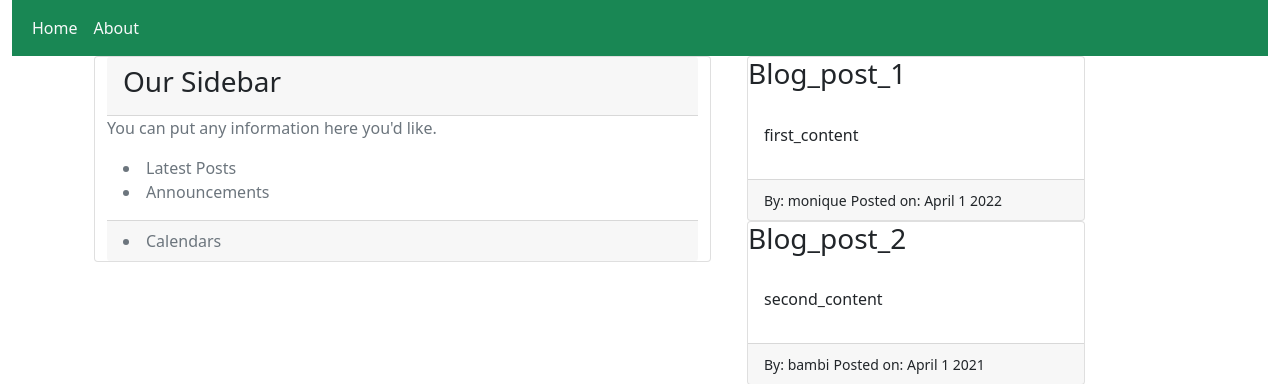
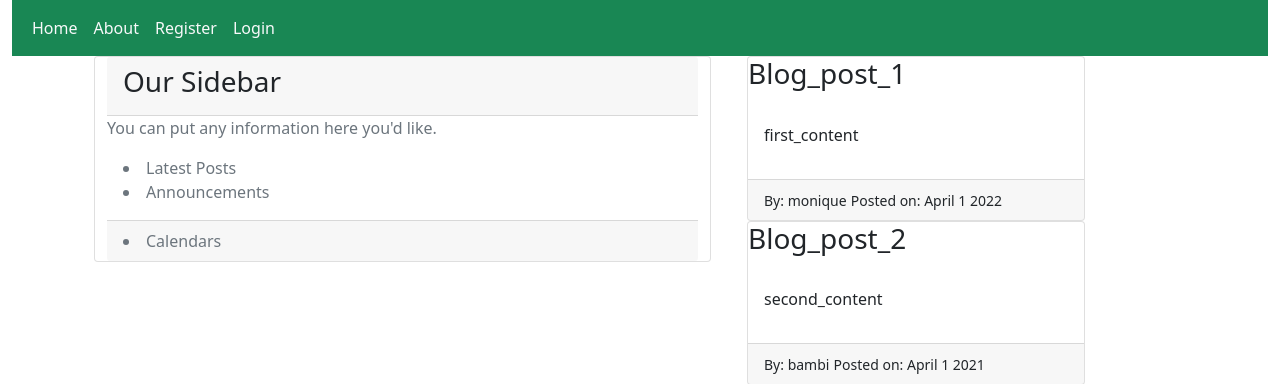
Before and after one commit to Moni-que/My_pitches, a Flask app: page / in a window 1280 px wide. Shown: the top 384 px of the page. Run offline with Flask 2, Linux system fonts and the light colour scheme.

Commit message:
add anchor links for register and login and href for each page

```diff
--- a/templates/navbar.html
+++ b/templates/navbar.html
@@ -6,10 +6,16 @@
       <div class="collapse navbar-collapse" id="navbarNav">
         <ul class="navbar-nav">
           <li class="nav-item">
-            <a class="nav-link active text-light" aria-current="page" href="#">Home</a>
+            <a class="nav-link active text-light" aria-current="page" href="{{ url_for('home') }}">Home</a>
           </li>
           <li class="nav-item">
-            <a class="nav-link text-light" href="#">About</a>
+            <a class="nav-link text-light" href="{{ url_for('about') }}">About</a>
+          </li>
+          <li class="nav-item">
+            <a class="nav-link text-light" href="{{ url_for('register') }}">Register</a>
+          </li>
+          <li class="nav-item">
+            <a class="nav-link text-light" href="{{ url_for('login') }}">Login</a>
           </li>
         </ul>
       </div>
```
